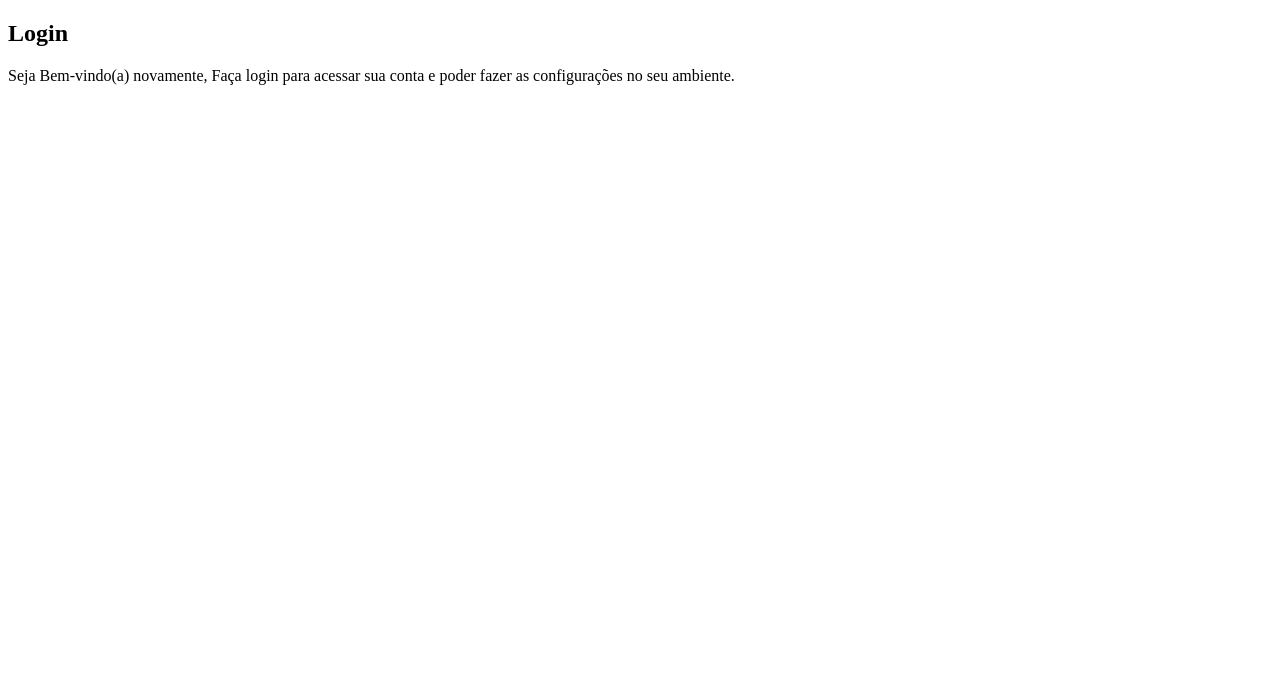
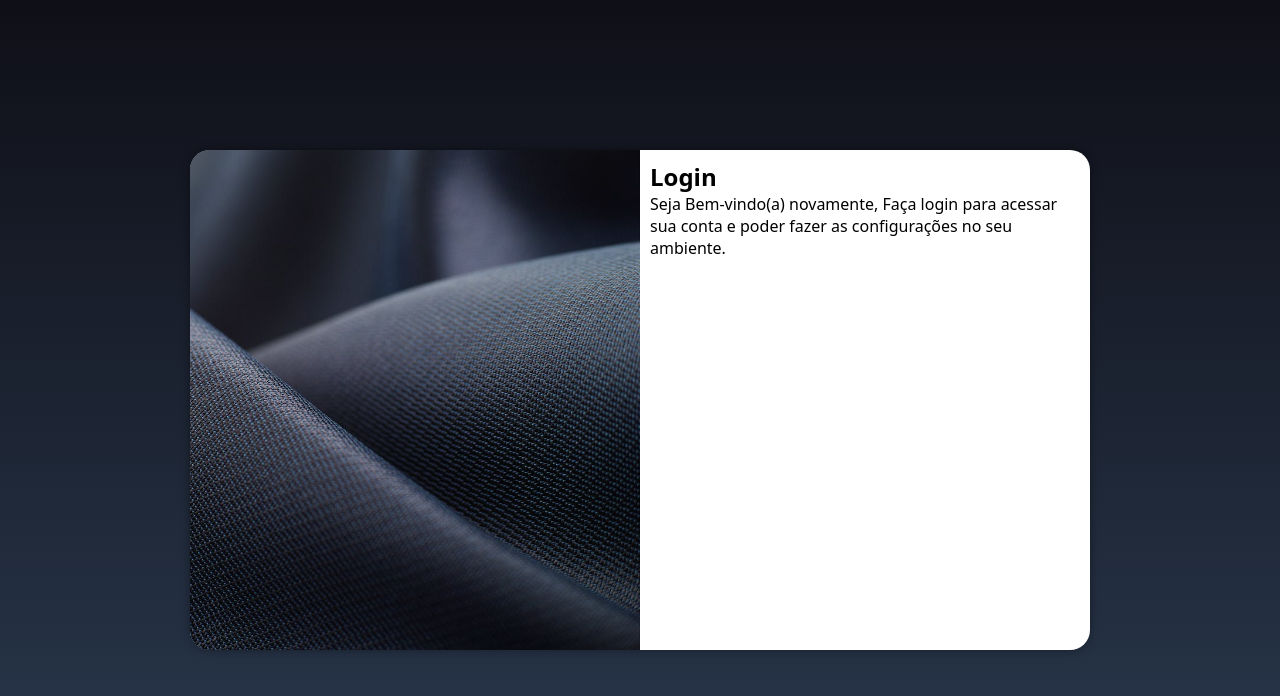
Before and after one commit to CarlosHenrique435/Projeto-Login, a plain HTML site: page index.html in a window 1280 px wide. Drawn offline with Linux system fonts and the light colour scheme.

Commit message:
posicoes completas

```diff
--- /dev/null
+++ b/estilos/media-queries.css
@@ -0,0 +1,33 @@
+@charset "UTF-8";
+
+/* outras telas */
+
+@media screen and (min-width: 768px) and (max-width: 995px){
+    section#login{
+        width: 75vw;
+    }
+    section#login > div#img{
+        float: left;
+        width: 30%;
+        height: 100%;
+    }
+    section#login > div#formulario{
+        float: right;
+        width: 70%;
+    }
+}
+
+@media screen and (min-width: 995px){
+    section#login{
+        width: 900px;
+    }
+    section#login > div#img{
+        float: left;
+        width: 50%;
+        height: 100%;
+    }
+    section#login > div#formulario{
+        float: right;
+        width: 50%;
+    }
+}
--- a/estilos/style.css
+++ b/estilos/style.css
@@ -1,8 +1,58 @@
 @charset "utf-8";
 
+/* Mobile */
 
 /*
 PALETA DE CORES
   Preto especial: #0f0f17;
   Azul especial: #29384d;
 */
+
+*{
+    padding: 0px;
+    margin: 0px;
+    font-family: system-ui, -apple-system, BlinkMacSystemFont, 'Segoe UI', Roboto, Oxygen, Ubuntu, Cantarell, 'Open Sans', 'Helvetica Neue', sans-serif;
+    box-sizing: border-box;
+}
+
+body, html{
+    background-image: linear-gradient(to bottom, #0f0f17, #29384d);
+    height: 100vh;
+    width: 100vw;
+}
+
+main{
+    position: relative;
+    height: 100vh;
+    width: 100vw;
+}
+
+section#login{
+    background-color: white;
+    width: 250px;
+    height: 500px;
+    border-radius: 20px;
+    position: absolute;
+    top: 50%;
+    left: 50%;
+    transform: translate(-50%, -50%);
+    overflow: hidden;
+    box-shadow: 0px 0px 10px rgba(0, 0, 0, 0.404);
+
+    transition: width .2s, height .2s;
+    transition-timing-function: ease;
+
+}
+
+section#login > div#img{
+    display: block;
+    background: #29384d url(../imagens/pexels-engin-akyurt-1487809\ \(1\).jpg) no-repeat;
+    background-size: cover;
+    background-position: top right;
+    height: 200px;
+}
+
+section#login > div#formulario{
+    display: block;
+    padding: 10px;
+}
--- a/index.html
+++ b/index.html
@@ -5,6 +5,7 @@
     <meta name="viewport" content="width=device-width, initial-scale=1.0">
     <title>Login</title>
     <link rel="stylesheet" href="estilos/style.css">
+    <link rel="stylesheet" href="estilos/media-queries.css">
 </head>
 <body>
     <main>
```
